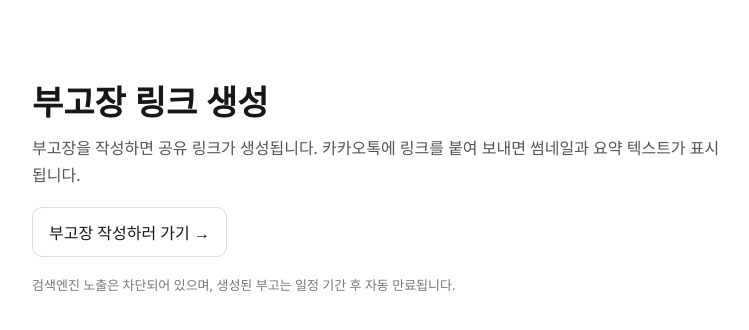
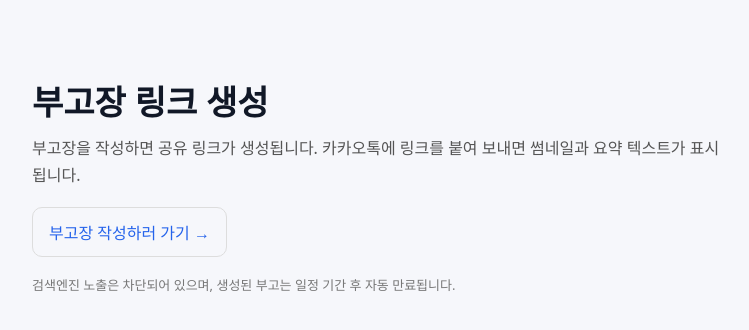
Before and after one commit to Liminjinglei/obituary, a Next.js app: page / in a window 1280 px wide. Shown: the top 330 px of the page, without its empty margins (264-1013 px from the left). Built offline with nearby package versions, Linux system fonts and the light colour scheme.

Commit message:
light theme css

```diff
--- a/app/globals.css
+++ b/app/globals.css
@@ -40,3 +40,27 @@ a {
     color-scheme: dark;
   }
 }
+/* ---- obituary light theme + form fixes ---- */
+:root {
+  color-scheme: light;
+}
+
+body {
+  background: #f6f7fb;
+  color: #111827;
+}
+
+/* 공통 입력 컴포넌트 */
+input, textarea, select {
+  color: #111827 !important;
+  background: #ffffff !important;
+  border: 1px solid #e5e7eb !important;
+  border-radius: 12px;
+  outline: none;
+}
+
+input::placeholder, textarea::placeholder {
+  color: #9ca3af !important;
+}
+
+a { color: #2563eb; }
```
